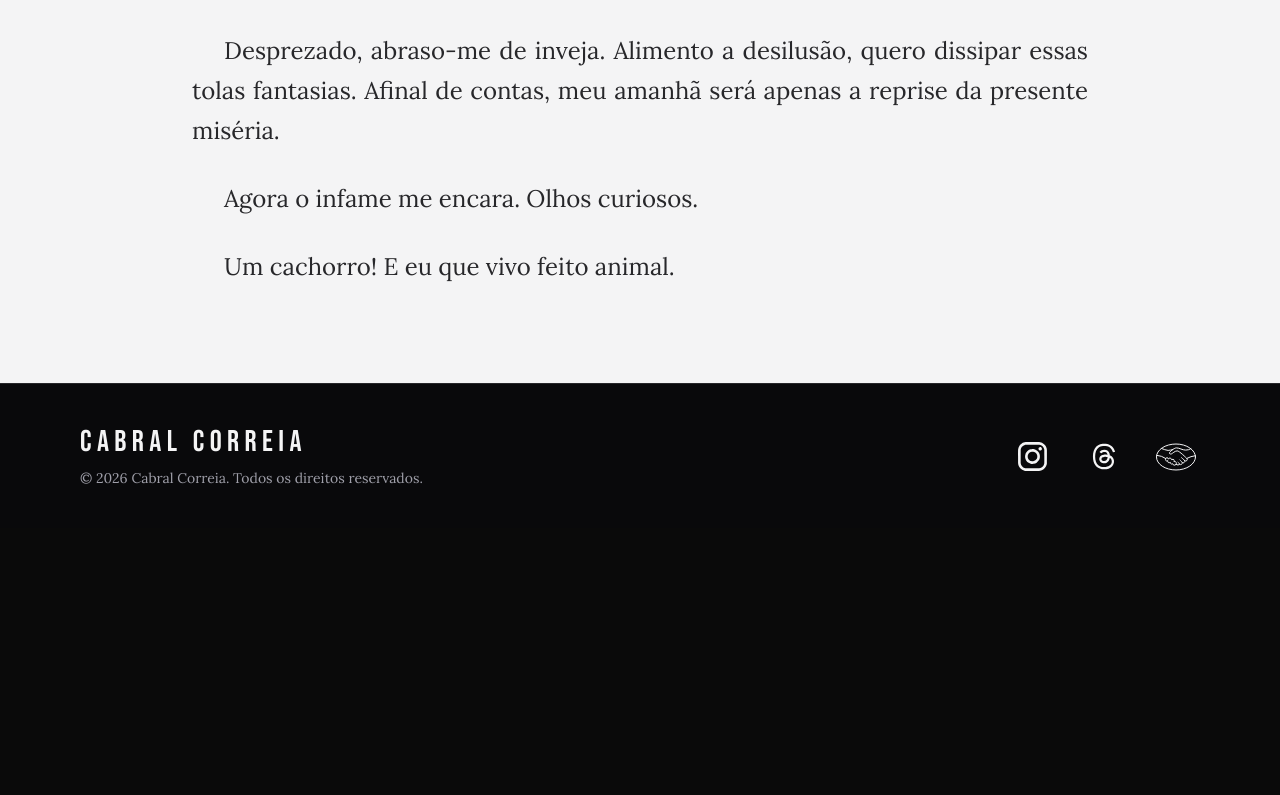
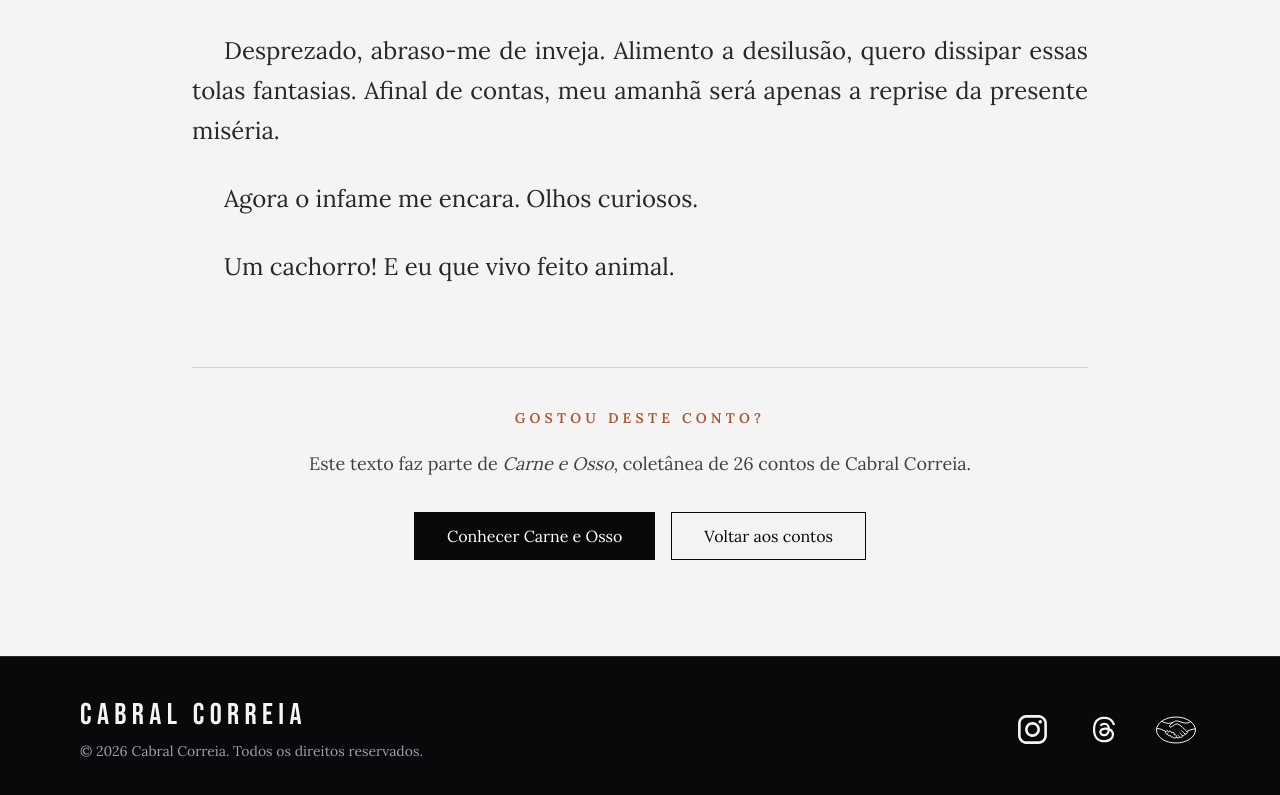
Before and after one commit to jenesisokorie/chiakomas, a Next.js app: page /contos/insignificancia in a window 1280 px wide. Shown: the part 1563-2358 px from the top of the page. Before the commit the page ends 2091 px from the top, so only its background shows below. Built offline with nearby package versions, Linux system fonts and the light colour scheme.

Commit message:
✨ feat: add footer with call-to-action buttons on story page

```diff
--- a/src/app/(site)/contos/[slug]/page.tsx
+++ b/src/app/(site)/contos/[slug]/page.tsx
@@ -1,4 +1,5 @@
 import { Container } from '@/components/layout/Container'
+import { Button } from '@/components/ui/Button'
 import { getStoryBySlug, stories } from '@/data/stories'
 import type { Metadata } from 'next'
 import Image from 'next/image'
@@ -113,6 +114,27 @@ export default async function StoryPage({
               </p>
             ))}
           </div>
+
+          <footer className="mx-auto mt-20 max-w-4xl border-t border-zinc-300 pt-10 text-center">
+            <p className="font-body text-sm font-semibold uppercase tracking-[0.3em] text-[#A95633]">
+              Gostou deste conto?
+            </p>
+
+            <p className="mx-auto mt-5 max-w-2xl font-body text-lg leading-8 text-zinc-700">
+              Este texto faz parte de <em>Carne e Osso</em>, coletânea de 26
+              contos de Cabral Correia.
+            </p>
+
+            <div className="mt-8 flex flex-col justify-center gap-4 sm:flex-row">
+              <Button href="/livro" tone="light">
+                Conhecer Carne e Osso
+              </Button>
+
+              <Button href="/#contos" variant="outline" tone="light">
+                Voltar aos contos
+              </Button>
+            </div>
+          </footer>
         </Container>
       </article>
     </main>
```
